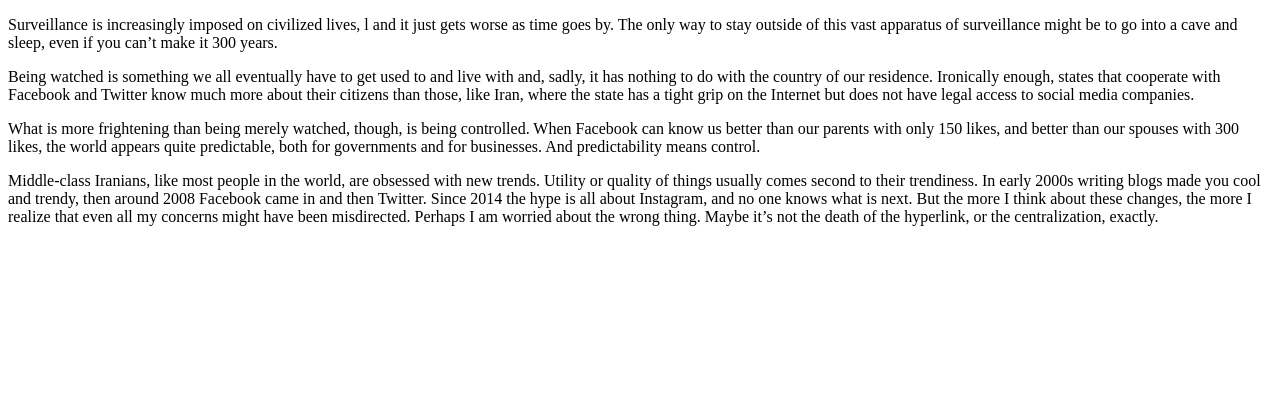
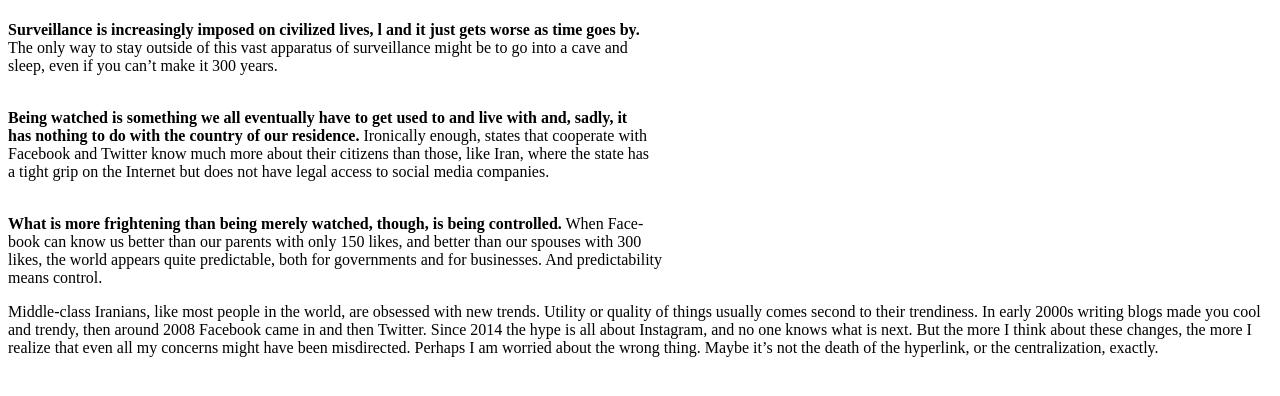
Before and after one commit to aliceniuuuuuu/interactive1, a plain HTML site: page p1/step_1/1-4.html in a window 1280 px wide. Drawn offline with Linux system fonts and the light colour scheme.

Commit message:
alignment

```diff
--- a/p1/step_1/1-4.html
+++ b/p1/step_1/1-4.html
@@ -6,16 +6,27 @@
 </head>
 
 <body>
+  <h1></h1>
   <p>
-Surveillance is increasingly imposed on civilized lives,
-    l and it just gets worse as time goes by.
-    The only way to stay outside of this vast apparatus of surveillance might be to go into a cave and sleep, even if you can’t make it 300 years.
+    <strong>Surveillance is increasingly imposed on civilized lives, l and it just gets worse as time goes by.</strong>
+    <br />The only way to stay outside of this vast apparatus of surveillance might be to go into a cave and
+    <br />sleep, even if you can’t make it 300 years.
+    <br />
+    <br />
   </p>
   <p>
-    Being watched is something we all eventually have to get used to and live with and, sadly, it has nothing to do with the country of our residence. Ironically enough, states that cooperate with Facebook and Twitter know much more about their citizens than those, like Iran, where the state has a tight grip on the Internet but does not have legal access to social media companies.
+    <strong>Being watched is something we all eventually have to get used to and live with and, sadly, it
+      <br />has nothing to do with the country of our residence.</strong> Ironically enough, states that cooperate with
+      <br />Facebook and Twitter know much more about their citizens than those, like Iran, where the state has
+      <br />a tight grip on the Internet but does not have legal access to social media companies.
+      <br />
+      <br />
   </p>
   <p>
-    What is more frightening than being merely watched, though, is being controlled. When Facebook can know us better than our parents with only 150 likes, and better than our spouses with 300 likes, the world appears quite predictable, both for governments and for businesses. And predictability means control.
+    <strong>What is more frightening than being merely watched, though, is being controlled.</strong> When Face-
+    <br />book can know us better than our parents with only 150 likes, and better than our spouses with 300
+    <br />likes, the world appears quite predictable, both for governments and for businesses. And predictability
+    <br />means control.
   </p>
   <p>
     Middle-class Iranians, like most people in the world, are obsessed with new trends. Utility or quality of things usually comes second to their trendiness. In early 2000s writing blogs made you cool and trendy, then around 2008 Facebook came in and then Twitter. Since 2014 the hype is all about Instagram, and no one knows what is next. But the more I think about these changes, the more I realize that even all my concerns might have been misdirected. Perhaps I am worried about the wrong thing. Maybe it’s not the death of the hyperlink, or the centralization, exactly.
```
Also changed, not shown: p1/step_1/1-1.html (+3 -3 lines), p1/step_1/1-3.html (+2 -2 lines).
